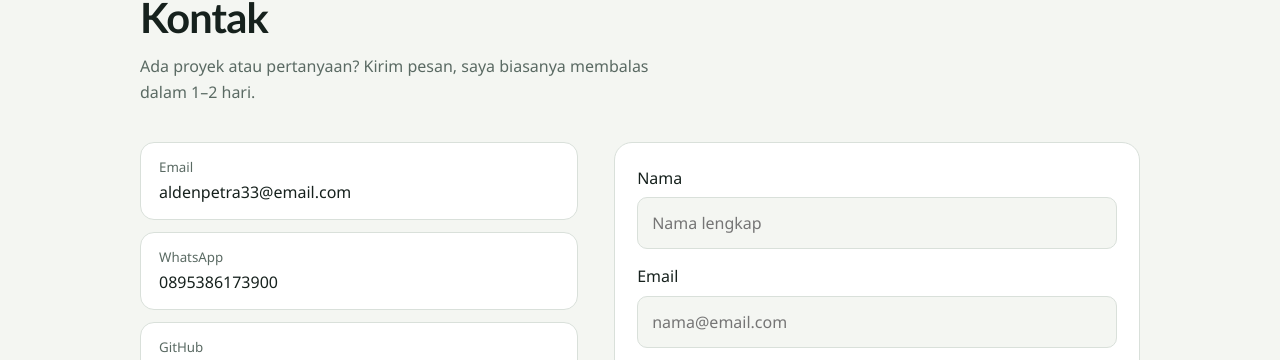
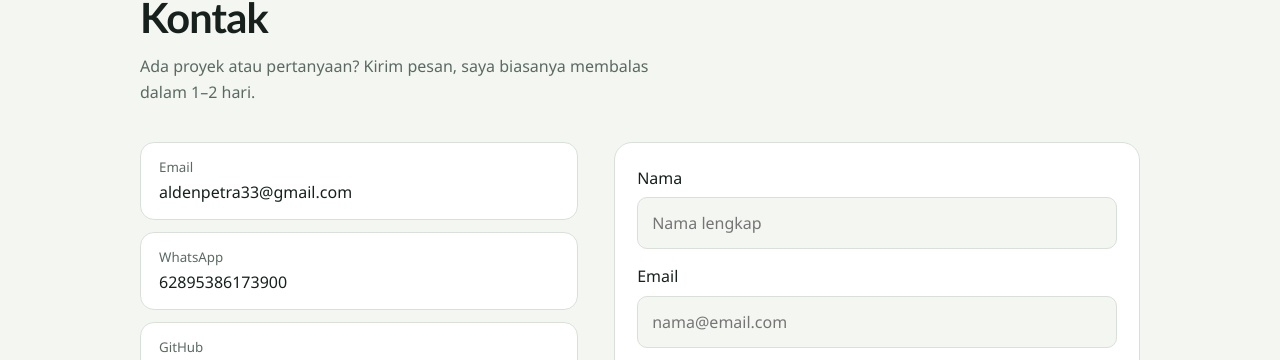
Before and after one commit to felxnotszt/new_porto, a React (Vite) app: page / in a window 1280 px wide. Shown: the part 2920-3280 px from the top of the page. Built offline with nearby package versions, Linux system fonts and the light colour scheme.

Commit message:
Fix WhatsApp contact link

```diff
--- a/src/App.jsx
+++ b/src/App.jsx
@@ -94,8 +94,8 @@ const DATA = {
   ],
 
   kontak: {
-    email: "aldenpetra33@email.com",
-    wa: "0895386173900",
+    email: "aldenpetra33@gmail.com",
+    wa: "62895386173900",
     github: "github.com/felxnotszt",
     linkedin: "linkedin.com/in/novalden-petra-2aa561293/",
   },
```
